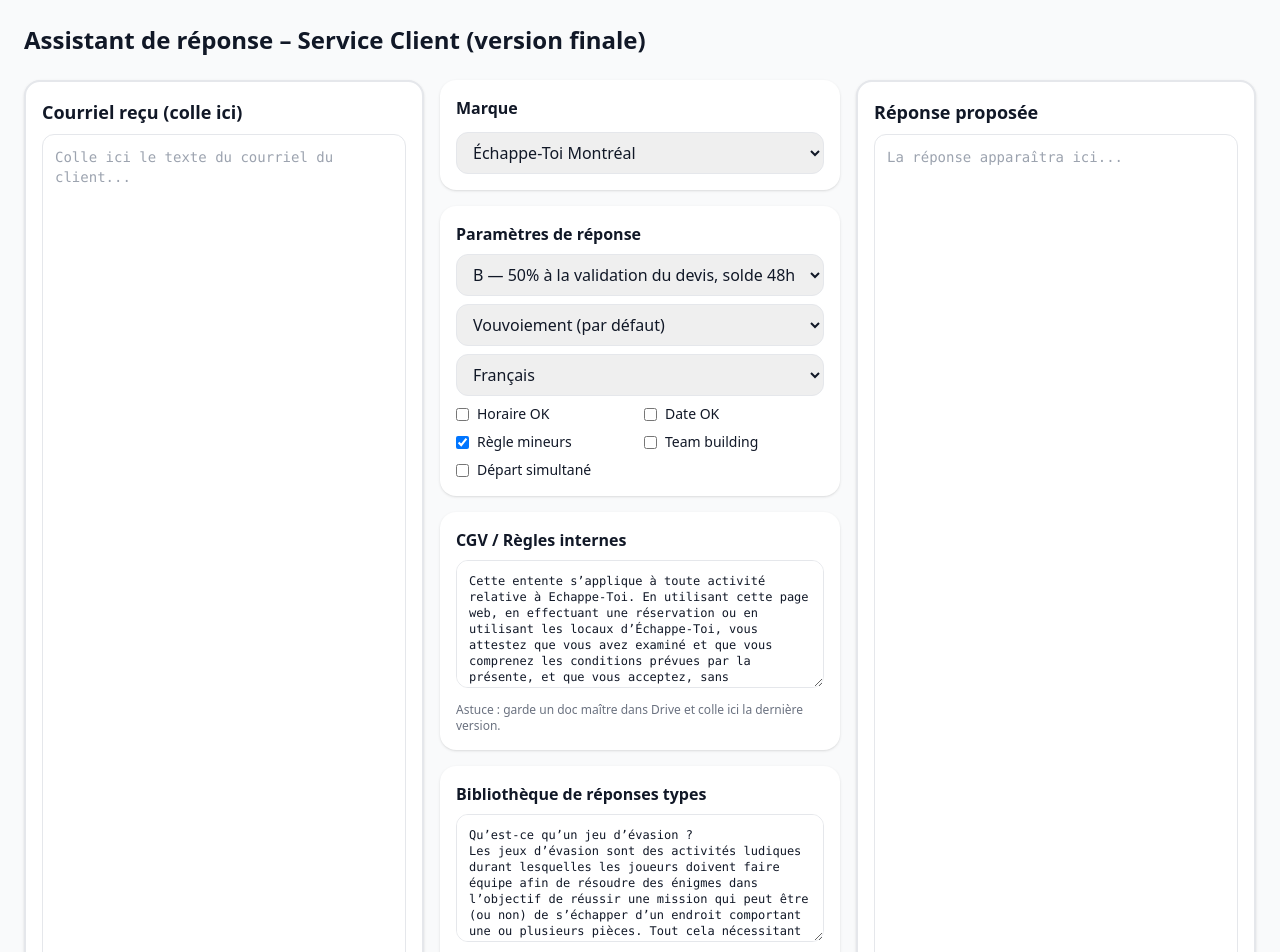
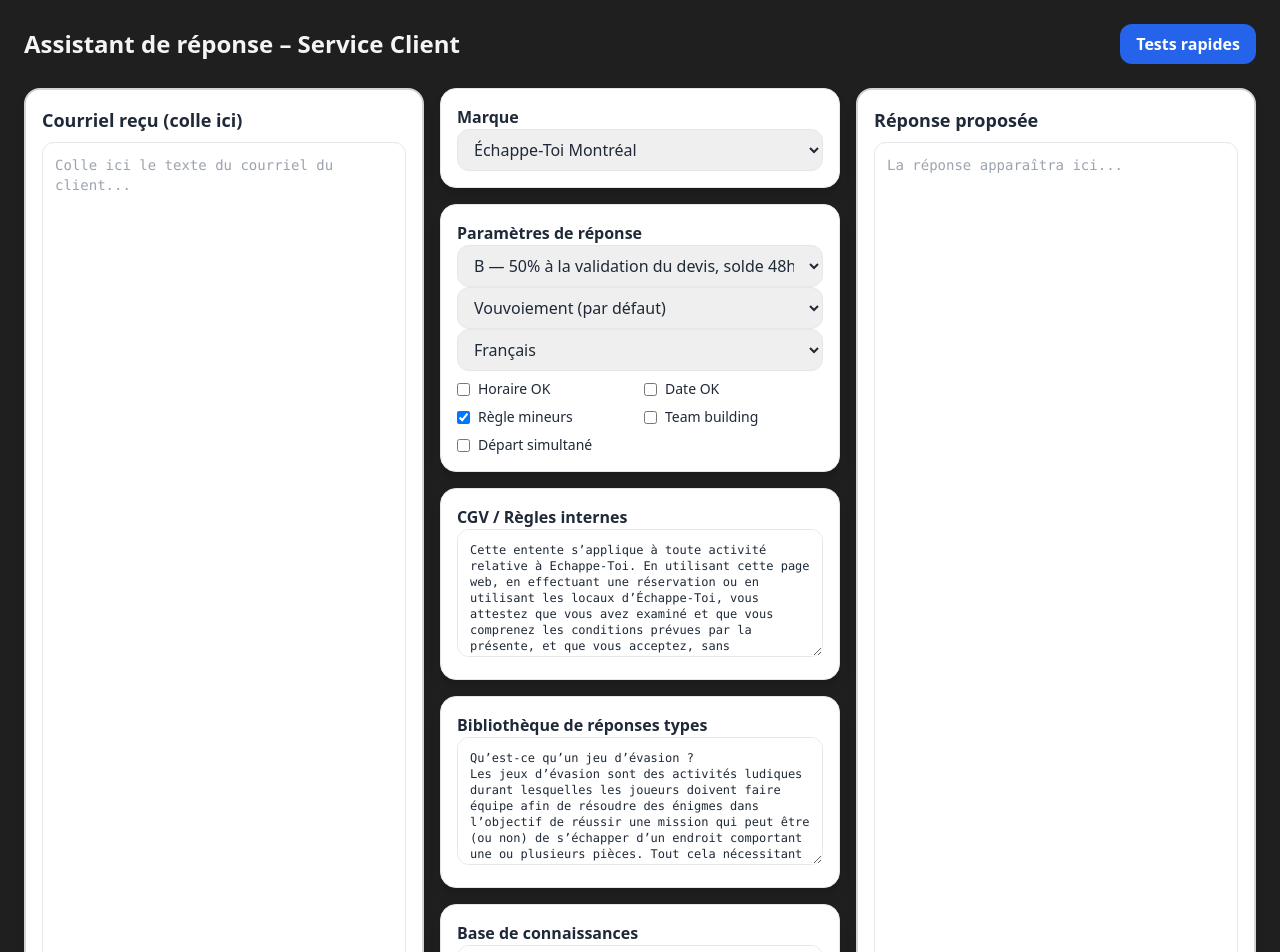
Before and after one commit to Alpatraz/Service-client-IA, a React (Vite) app: page / in a window 1280 px wide. Shown: the top 952 px of the page. Built offline with nearby package versions, Linux system fonts and the light colour scheme.

Commit message:
Mise à jour : ajout CGV, base de connaissances et bibliothèque de réponses types

```diff
--- a/src/App.tsx
+++ b/src/App.tsx
@@ -1,19 +1,6 @@
 import { useState, useEffect, useMemo } from "react";
 
-/**
- * Assistant Service Client IA – version finale (JavaScript)
- * Fonctions :
- * - CGV / Règles internes
- * - Bibliothèque de réponses types
- * - Base de connaissances par centre
- * - Exemples d’e-mails types
- * - 5 cases à cocher (Horaire OK / Date OK / Règle mineurs / Team Building / Départ simultané)
- * - Boutons Copier / Tests rapides
- * - Animations visuelles (points verts) + bordures dynamiques (orange quand on écrit, bleu quand réponse générée)
- * - Gestion robuste du proxy OpenRouter (message explicite + fallback template si indisponible)
- */
-
-const ORG_VERSION = "2025-10-16-final";
+const ORG_VERSION = "2025-10-18-final";
 
 const ORG_PRESET = {
   brands: [
@@ -29,6 +16,15 @@ const ORG_PRESET = {
   payment: "B",
   tone: "vous",
   lang: "fr",
+  ctx: {
+    horairesOk: false,
+    dateOk: false,
+    minorsRule: true,
+    teamBuilding: false,
+    simultaneousStart: false,
+  },
+  provider: "openrouter",
+  model: "anthropic/claude-3.5-sonnet:beta",
   cgvText: `Cette entente s’applique à toute activité relative à Echappe-Toi. En utilisant cette page web, en effectuant une réservation ou en utilisant les locaux d’Échappe-Toi, vous attestez que vous avez examiné et que vous comprenez les conditions prévues par la présente, et que vous acceptez, sans restriction ni condition, d’être lié par celle-ci.
 
 CONDITION D'ENTRÉE:  Vous devez lire et accepter les Termes et Conditions de Echappe-Toi avant d’utiliser nos services, et cela, avant d’avoir payé les frais liés à la réservation.
@@ -151,10 +147,15 @@ Politique d'annulation : pas de remboursement, mais déplacement ou crédit poss
 === ÉCHAPPE-TOI MONTRÉAL ===
 Adresse : 2244 rue Larivière, Montréal QC H2K 4P8
 Salles :
- - L’Enquête du Vieux-Port (2–8)
- - Le Manoir (4–8)
- - Les Disparus du Métro (3–6)
-Tarif spécial : Le Manoir = 35 $ / personne
+ - Al-Patraz (2–6), exceptionnellement jusqu'à 8 joueurs
+ - Pacte de Sang (2–4), exceptionnellement jusqu'à 5 joueurs
+ - Les Fantômes du Forum (2–6), exceptionnellement jusqu'à 7 joueurs
+ - Diamants défendus (2-6), exceptionnellement jusqu'à 8 joueurs
+ - La Chambre des joueurs (2-6), exceptionnellement jusqu'à 8 joueurs
+ - TV Champlain (2-6), exceptionnellement jusqu'à 8 joueurs
+ - Le Trésor Maudit d'Hochelaga (2-6), exceptionnellement jusqu'à 8 joueurs
+ - Les Amants Maudits du St-Laurent (2-5), exceptionnellement jusqu'à 6 joueurs
+
 
 === À DOUBLE TOUR QUÉBEC ===
 Adresse : 585 rue Saint-Joseph Est, Québec QC G1K 3B7
@@ -213,15 +214,7 @@ Nous suggérons un court appel pour bien cerner vos besoins avant de vous envoye
 Souhaitez-vous que nous vous rappelions aujourd’hui ou demain ?
 Cordialement,
 Service Client – Échappe-Toi Montréal`,
-  ctx: {
-    horairesOk: false,
-    dateOk: false,
-    minorsRule: true,
-    teamBuilding: false,
-    simultaneousStart: false,
-  },
-  provider: "openrouter",
-  model: "anthropic/claude-3.5-sonnet:beta",
+
 };
 
 const PAYMENT_POLICIES = [
@@ -237,7 +230,6 @@ const LANGS = [
   { id: "en", label: "English" },
 ];
 
-// Petit composant pour l’animation “Réflexion en cours…”
 function LoadingDots() {
   return (
     <div className="flex items-center justify-center mt-2 mb-1">
@@ -252,7 +244,9 @@ function LoadingDots() {
           ))}
         </div>
       </div>
-      <p className="text-slate-400 text-sm ml-3 animate-pulse">💭 Réflexion en cours...</p>
+      <p className="text-slate-400 text-sm ml-3 animate-pulse">
+        💭 Réflexion en cours...
+      </p>
     </div>
   );
 }
@@ -264,16 +258,21 @@ export default function App() {
   const [payment, setPayment] = useState(ORG_PRESET.payment);
   const [tone, setTone] = useState(ORG_PRESET.tone);
   const [lang, setLang] = useState(ORG_PRESET.lang);
-  const [cgvText, setCgvText] = useState(ORG_PRESET.cgvText);
-  const [libraryText, setLibraryText] = useState(ORG_PRESET.libraryText);
-  const [knowledgeBaseText, setKnowledgeBaseText] = useState(ORG_PRESET.knowledgeBaseText);
-  const [emailExamplesText, setEmailExamplesText] = useState(ORG_PRESET.emailExamplesText);
   const [ctx, setCtx] = useState(ORG_PRESET.ctx);
   const [isLoading, setIsLoading] = useState(false);
   const [testLog, setTestLog] = useState("");
+  const [testError, setTestError] = useState(false);
   const [hasGenerated, setHasGenerated] = useState(false);
 
-  // Injecte les styles d’animation si absents (utile si pas de fichier CSS dédié)
+  const [cgvText, setCgvText] = useState(ORG_PRESET.cgvText);
+  const [libraryText, setLibraryText] = useState(ORG_PRESET.libraryText);
+  const [knowledgeBaseText, setKnowledgeBaseText] = useState(
+    ORG_PRESET.knowledgeBaseText
+  );
+  const [emailExamplesText, setEmailExamplesText] = useState(
+    ORG_PRESET.emailExamplesText
+  );
+
   useEffect(() => {
     const id = "wave-anim-style";
     if (!document.getElementById(id)) {
@@ -282,112 +281,61 @@ export default function App() {
       s.textContent = `
         @keyframes wave { 0%,100% { transform: translateY(0); opacity:.6 } 50% { transform: translateY(-6px); opacity:1 } }
         .animate-wave { animation: wave 1s ease-in-out infinite; }
+
+        @keyframes pulse-halo {
+          0%, 100% { box-shadow: 0 0 20px rgba(0, 255, 200, 0.2); }
+          50% { box-shadow: 0 0 60px rgba(0, 255, 200, 0.5); }
+        }
+
+        .halo-active {
+          animation: pulse-halo 1.2s ease-in-out infinite;
+        }
+
+        .card-glow {
+          animation: cardGlow 1.4s ease-in-out infinite;
+        }
+
+        @keyframes cardGlow {
+          0%, 100% { box-shadow: 0 0 12px rgba(0,255,200,0.15); }
+          50% { box-shadow: 0 0 25px rgba(0,255,200,0.35); }
+        }
+
+        .transition-smooth {
+          transition: all 0.6s ease;
+        }
       `;
       document.head.appendChild(s);
     }
   }, []);
 
-  // Charge la config locale
-  useEffect(() => {
-    const saved = localStorage.getItem("assistant-sc-final");
-    if (saved) {
-      const parsed = JSON.parse(saved);
-      if (parsed.__orgVersion === ORG_VERSION) {
-        setBrandId(parsed.brandId || ORG_PRESET.brandId);
-        setPayment(parsed.payment || ORG_PRESET.payment);
-        setTone(parsed.tone || ORG_PRESET.tone);
-        setLang(parsed.lang || ORG_PRESET.lang);
-        setCgvText(parsed.cgvText || ORG_PRESET.cgvText);
-        setLibraryText(parsed.libraryText || ORG_PRESET.libraryText);
-        setKnowledgeBaseText(parsed.knowledgeBaseText || ORG_PRESET.knowledgeBaseText);
-        setEmailExamplesText(parsed.emailExamplesText || ORG_PRESET.emailExamplesText);
-        setCtx(parsed.ctx || ORG_PRESET.ctx);
-      }
-    }
-  }, []);
-
-  // Sauvegarde locale
-  useEffect(() => {
-    const cfg = {
-      brandId,
-      payment,
-      tone,
-      lang,
-      cgvText,
-      libraryText,
-      knowledgeBaseText,
-      emailExamplesText,
-      ctx,
-      __orgVersion: ORG_VERSION,
-    };
-    localStorage.setItem("assistant-sc-final", JSON.stringify(cfg));
-  }, [brandId, payment, tone, lang, cgvText, libraryText, knowledgeBaseText, emailExamplesText, ctx]);
-
   const currentBrand = useMemo(
     () => ORG_PRESET.brands.find((b) => b.id === brandId) || ORG_PRESET.brands[0],
     [brandId]
   );
+
   const paymentLabel = useMemo(
     () => PAYMENT_POLICIES.find((p) => p.id === payment)?.label ?? "",
     [payment]
   );
 
-  const buildSystemPrompt = () => `
-Tu es un agent du service client pour ${currentBrand.label}.
-Contexte :
-Horaires OK=${ctx.horairesOk}, Date OK=${ctx.dateOk}, Mineurs=${ctx.minorsRule}, Team Building=${ctx.teamBuilding}, Départ simultané=${ctx.simultaneousStart}.
-Langue=${lang}, Ton=${tone}, Politique=${paymentLabel}.
-
-Base de connaissances :
-${knowledgeBaseText}
-
-CGV :
-${cgvText}
-
-Bibliothèque de réponses types :
-${libraryText}
-
-Exemples d’e-mails :
-${emailExamplesText}
-`;
-
-  // Fallback local si l'IA est indisponible
-  function generateByTemplate() {
-    const greet = lang === "en" ? (tone === "tu" ? "Hi" : "Hello") : (tone === "tu" ? "Salut" : "Bonjour");
+  const generateByTemplate = () => {
+    const greet =
+      lang === "en"
+        ? tone === "tu"
+          ? "Hi"
+          : "Hello"
+        : tone === "tu"
+        ? "Salut"
+        : "Bonjour";
     const closing = lang === "en" ? "Best regards," : "Bien cordialement,";
-    const extras = [];
-    if (ctx.horairesOk) extras.push(lang === "en" ? "The proposed times work for us." : "L'horaire proposé nous convient.");
-    if (ctx.dateOk) extras.push(lang === "en" ? "The proposed date works for us." : "La date proposée nous convient.");
-    if (ctx.simultaneousStart) extras.push(lang === "en" ? "We can launch both rooms at the same time." : "Nous pouvons lancer les deux salles en même temps.");
-
-    return [
-      `${greet},`,
-      "",
-      lang === "en"
-        ? `Thanks for your message about a booking at ${currentBrand.label}.`
-        : `Merci pour votre message au sujet d'une réservation chez ${currentBrand.label}.`,
-      lang === "en"
-        ? `To prepare the right experience, could you please confirm:\n• Date & time\n• Number of participants and age group\n• Preferred scenario(s) and language\n• Any constraints (simultaneous start, specific window, etc.)`
-        : `Afin de préparer la bonne expérience, pouvez-vous confirmer :\n• Date & heure\n• Nombre de participantes/participants et tranche d'âge\n• Scénario(x) souhaité(s) et langue\n• Contraintes éventuelles (départ simultané, créneau précis, etc.)`,
-      "",
-      extras.join("\n"),
-      "",
-      closing,
-      "Service Client",
-      currentBrand.label,
-    ]
-      .filter(Boolean)
-      .join("\n");
-  }
+    return `${greet},\n\nMerci pour votre message à ${currentBrand.label}.\n\n${closing}\nService Client`;
+  };
 
   async function generate() {
     setIsLoading(true);
     setHasGenerated(false);
     setOutput("");
     try {
-      const sys = buildSystemPrompt();
-
-      // IMPORTANT : en local, il faut lancer `netlify dev` pour que l'URL fonctionne.
       const proxyUrl = "/.netlify/functions/openrouter-proxy";
       const res = await fetch(proxyUrl, {
         method: "POST",
@@ -396,69 +344,83 @@ ${emailExamplesText}
           model: ORG_PRESET.model,
           temperature: 0.2,
           messages: [
-            { role: "system", content: sys },
             { role: "user", content: `Courriel du client :\n${input}` },
           ],
         }),
       });
-
-      // Si le proxy n'existe pas (404 en dev vite sans netlify dev)
-      if (!res.ok) {
-        const txt = await res.text().catch(() => "");
-        throw new Error(`Proxy indisponible (${res.status}). ${txt || "Démarre 'netlify dev' ou vérifie netlify/functions."}`);
-      }
-
-      // Résilience au contenu non JSON (erreurs middleware, etc.)
-      const raw = await res.text();
-      let data;
-      try {
-        data = JSON.parse(raw);
-      } catch {
-        throw new Error("La réponse du proxy n'est pas un JSON valide.");
-      }
-
+      if (!res.ok) throw new Error(`Proxy indisponible (${res.status})`);
+      const data = await res.json();
       const content = data?.choices?.[0]?.message?.content;
-      if (!content) {
-        throw new Error("Réponse IA vide. Vérifie OPENROUTER_API_KEY et le modèle.");
-      }
-
-      setOutput(String(content));
+      if (!content) throw new Error("Réponse vide");
+      setOutput(content);
       setHasGenerated(true);
+      setTestError(false);
     } catch (e) {
-      const msg = e instanceof Error ? e.message : String(e);
-      // Fallback template pour ne pas laisser vide
-      const fallback = generateByTemplate();
-      setOutput(`⚠️ Erreur : ${msg}\n\n— Fallback local —\n${fallback}`);
+      setOutput(
+        `⚠️ Erreur : ${String(e)}\n\n— Fallback local —\n${generateByTemplate()}`
+      );
+      setTestError(true);
     } finally {
       setIsLoading(false);
     }
   }
 
   const copyOutput = () => navigator.clipboard.writeText(output);
-  const runQuickTests = () => setTestLog("✅ Tests basiques OK (proxy et UI opérationnels)");
+  const runQuickTests = () => {
+    if (Math.random() > 0.7) {
+      setTestLog("❌ Erreur : connexion proxy instable");
+      setTestError(true);
+    } else {
+      setTestLog("✅ Tests basiques OK (proxy et UI opérationnels)");
+      setTestError(false);
+    }
+  };
 
-  // Bordures dynamiques
   const inputBorder =
-    input && !isLoading && !hasGenerated ? "border-orange-400" : "border-gray-200";
-  const outputBorder = hasGenerated ? "border-[#1e90ff]" /* bleu ETM */ : "border-gray-200";
+    input && !isLoading && !hasGenerated
+      ? "border-orange-400 bg-orange-50"
+      : "border-gray-300 bg-white";
+  const outputBorder =
+    hasGenerated && !isLoading
+      ? "border-emerald-400 bg-green-50"
+      : "border-gray-300 bg-white";
 
   return (
-    <div className="min-h-screen bg-gray-50 text-gray-900 p-6">
-      {/* styles d’animation si tu n’utilises pas Tailwind custom */}
-      {/* <style>{`@keyframes wave{0%,100%{transform:translateY(0);opacity:.6}50%{transform:translateY(-6px);opacity:1}}.animate-wave{animation:wave 1s ease-in-out infinite}`}</style> */}
-
-      <div className="max-w-7xl mx-auto space-y-6">
+    <div
+      className={`min-h-screen transition-smooth ${
+        isLoading ? "halo-active" : ""
+      } bg-[#1f1f1f] text-gray-100 p-6`}
+    >
+      <div className="max-w-7xl mx-auto space-y-6 transition-smooth">
+        <div className="flex justify-between items-center">
           <h1 className="text-2xl font-bold flex items-center gap-3">
-          Assistant de réponse – Service Client (version finale)
+            Assistant de réponse – Service Client
             {isLoading && <LoadingDots />}
           </h1>
+          <button
+            onClick={runQuickTests}
+            className={`px-4 py-2 rounded-xl font-semibold transition-smooth ${
+              testError
+                ? "bg-red-600 text-white"
+                : "bg-blue-600 text-white hover:bg-blue-700"
+            }`}
+          >
+            Tests rapides
+          </button>
+        </div>
 
-        <section className="grid grid-cols-1 lg:grid-cols-3 gap-4">
-          {/* Colonne A — Courriel reçu */}
-          <div className={`bg-white p-4 rounded-2xl shadow flex flex-col border-2 ${inputBorder}`}>
-            <h2 className="font-semibold text-lg">Courriel reçu (colle ici)</h2>
+        <section className="grid grid-cols-1 lg:grid-cols-3 gap-4 transition-smooth">
+          {/* Colonne A */}
+          <div
+            className={`p-4 rounded-2xl border-2 flex flex-col transition-smooth shadow ${
+              isLoading ? "card-glow" : "shadow-lg"
+            } ${inputBorder}`}
+          >
+            <h2 className="font-semibold text-lg text-gray-800">
+              Courriel reçu (colle ici)
+            </h2>
             <textarea
-              className="mt-2 flex-1 border rounded-xl p-3 font-mono text-sm focus:outline-none"
+              className="mt-2 flex-1 border rounded-xl p-3 font-mono text-sm text-gray-800 focus:outline-none"
               value={input}
               onChange={(e) => {
                 setInput(e.target.value);
@@ -474,17 +436,23 @@ ${emailExamplesText}
               >
                 {isLoading ? "Génération..." : "Générer"}
               </button>
-              <button onClick={() => setInput("")} className="px-4 py-2 border rounded-xl">
+              <button
+                onClick={() => setInput("")}
+                className="px-4 py-2 border rounded-xl text-gray-800"
+              >
                 Réinitialiser
               </button>
-              {isLoading && <LoadingDots />}
             </div>
           </div>
 
-          {/* Colonne B — Réglages + Connaissances */}
-          <div className="space-y-4">
-            {/* Marques */}
-            <div className="bg-white p-4 rounded-2xl shadow space-y-3">
+          {/* Colonne B */}
+          <div className="space-y-4 transition-smooth">
+            {/* Marques et paramètres */}
+            <div
+              className={`bg-white text-gray-800 p-4 rounded-2xl border shadow transition-smooth ${
+                isLoading ? "card-glow" : "shadow-lg"
+              }`}
+            >
               <h3 className="font-semibold">Marque</h3>
               <select
                 className="w-full border rounded-xl px-3 py-2"
@@ -499,8 +467,11 @@ ${emailExamplesText}
               </select>
             </div>
 
-            {/* Paramètres de réponse */}
-            <div className="bg-white p-4 rounded-2xl shadow space-y-2">
+            <div
+              className={`bg-white text-gray-800 p-4 rounded-2xl border shadow transition-smooth ${
+                isLoading ? "card-glow" : "shadow-lg"
+              }`}
+            >
               <h3 className="font-semibold">Paramètres de réponse</h3>
               <select
                 className="w-full border rounded-xl px-3 py-2"
@@ -537,75 +508,61 @@ ${emailExamplesText}
               </select>
 
               <div className="grid grid-cols-2 gap-2 mt-2 text-sm">
-                <label className="flex items-center gap-2">
+                {[
+                  ["horairesOk", "Horaire OK"],
+                  ["dateOk", "Date OK"],
+                  ["minorsRule", "Règle mineurs"],
+                  ["teamBuilding", "Team building"],
+                  ["simultaneousStart", "Départ simultané"],
+                ].map(([k, label]) => (
+                  <label key={k} className="flex items-center gap-2">
                     <input
                       type="checkbox"
-                    checked={ctx.horairesOk}
-                    onChange={(e) => setCtx({ ...ctx, horairesOk: e.target.checked })}
+                      checked={ctx[k as keyof typeof ctx]}
+                      onChange={(e) =>
+                        setCtx({ ...ctx, [k]: e.target.checked })
+                      }
                     />
-                  Horaire OK
+                    {label}
                   </label>
-                <label className="flex items-center gap-2">
-                  <input
-                    type="checkbox"
-                    checked={ctx.dateOk}
-                    onChange={(e) => setCtx({ ...ctx, dateOk: e.target.checked })}
-                  />
-                  Date OK
-                </label>
-                <label className="flex items-center gap-2">
-                  <input
-                    type="checkbox"
-                    checked={ctx.minorsRule}
-                    onChange={(e) => setCtx({ ...ctx, minorsRule: e.target.checked })}
-                  />
-                  Règle mineurs
-                </label>
-                <label className="flex items-center gap-2">
-                  <input
-                    type="checkbox"
-                    checked={ctx.teamBuilding}
-                    onChange={(e) => setCtx({ ...ctx, teamBuilding: e.target.checked })}
-                  />
-                  Team building
-                </label>
-                <label className="flex items-center gap-2">
-                  <input
-                    type="checkbox"
-                    checked={ctx.simultaneousStart}
-                    onChange={(e) => setCtx({ ...ctx, simultaneousStart: e.target.checked })}
-                  />
-                  Départ simultané
-                </label>
+                ))}
               </div>
             </div>
 
             {/* CGV */}
-            <div className="bg-white p-4 rounded-2xl shadow space-y-2">
+            <div
+              className={`bg-white text-gray-800 p-4 rounded-2xl border shadow transition-smooth ${
+                isLoading ? "card-glow" : "shadow-lg"
+              }`}
+            >
               <h3 className="font-semibold">CGV / Règles internes</h3>
               <textarea
                 className="w-full h-32 border rounded-xl p-3 font-mono text-xs"
                 value={cgvText}
                 onChange={(e) => setCgvText(e.target.value)}
               />
-              <p className="text-xs text-gray-500">
-                Astuce : garde un doc maître dans Drive et colle ici la dernière version.
-              </p>
             </div>
 
             {/* Bibliothèque */}
-            <div className="bg-white p-4 rounded-2xl shadow space-y-2">
+            <div
+              className={`bg-white text-gray-800 p-4 rounded-2xl border shadow transition-smooth ${
+                isLoading ? "card-glow" : "shadow-lg"
+              }`}
+            >
               <h3 className="font-semibold">Bibliothèque de réponses types</h3>
               <textarea
                 className="w-full h-32 border rounded-xl p-3 font-mono text-xs"
                 value={libraryText}
                 onChange={(e) => setLibraryText(e.target.value)}
               />
-              <p className="text-xs text-gray-500">Tu peux copier depuis Word/Excel/Drive.</p>
             </div>
 
             {/* Base de connaissances */}
-            <div className="bg-white p-4 rounded-2xl shadow space-y-2">
+            <div
+              className={`bg-white text-gray-800 p-4 rounded-2xl border shadow transition-smooth ${
+                isLoading ? "card-glow" : "shadow-lg"
+              }`}
+            >
               <h3 className="font-semibold">Base de connaissances</h3>
               <textarea
                 className="w-full h-48 border rounded-xl p-3 font-mono text-xs"
@@ -615,7 +572,11 @@ ${emailExamplesText}
             </div>
 
             {/* Exemples d’e-mails */}
-            <div className="bg-white p-4 rounded-2xl shadow space-y-2">
+            <div
+              className={`bg-white text-gray-800 p-4 rounded-2xl border shadow transition-smooth ${
+                isLoading ? "card-glow" : "shadow-lg"
+              }`}
+            >
               <h3 className="font-semibold">Exemples d’e-mails types</h3>
               <textarea
                 className="w-full h-40 border rounded-xl p-3 font-mono text-xs"
@@ -625,24 +586,38 @@ ${emailExamplesText}
             </div>
           </div>
 
-          {/* Colonne C — Réponse proposée */}
-          <div className={`bg-white p-4 rounded-2xl shadow flex flex-col border-2 transition-colors duration-500 ${outputBorder}`}>
-            <h2 className="font-semibold text-lg">Réponse proposée</h2>
+          {/* Colonne C */}
+          <div
+            className={`p-4 rounded-2xl flex flex-col border-2 transition-smooth shadow ${
+              isLoading ? "card-glow" : "shadow-lg"
+            } ${outputBorder}`}
+          >
+            <h2 className="font-semibold text-lg text-gray-800">
+              Réponse proposée
+            </h2>
             <textarea
-              className="mt-2 flex-1 border rounded-xl p-3 font-mono text-sm"
+              className="mt-2 flex-1 border rounded-xl p-3 font-mono text-sm text-gray-800"
               value={output}
               onChange={(e) => setOutput(e.target.value)}
               placeholder="La réponse apparaîtra ici..."
             />
             <div className="mt-3 flex gap-2">
-              <button onClick={copyOutput} className="px-4 py-2 bg-black text-white rounded-xl">
+              <button
+                onClick={copyOutput}
+                className="px-4 py-2 bg-black text-white rounded-xl"
+              >
                 Copier
               </button>
-              <button onClick={runQuickTests} className="px-4 py-2 border rounded-xl">
-                Tests rapides
-              </button>
             </div>
-            {testLog && <p className="text-xs text-gray-600 mt-2">{testLog}</p>}
+            {testLog && (
+              <p
+                className={`text-xs mt-2 ${
+                  testError ? "text-red-600" : "text-gray-700"
+                }`}
+              >
+                {testLog}
+              </p>
+            )}
           </div>
         </section>
       </div>
```
Lines whose indentation alone changed are shown as unchanged.
